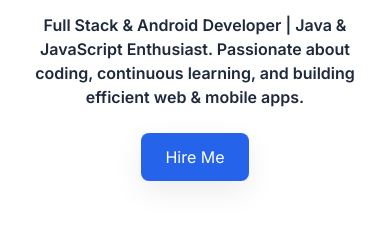
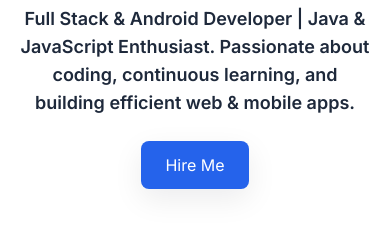
Before and after one commit to SiratimMChy/MyPortfolioWeb, a website with bundled scripts: page index.html in a window 390 px wide. Shown: the part 593-844 px from the top of the page. Built offline with nearby package versions, Linux system fonts and the light colour scheme; no server answers; files whose address does not match are found by name.

Commit message:
text size

```diff
--- a/index.html
+++ b/index.html
@@ -67,7 +67,7 @@
       Hello, I'm <span class="stagger gtext">Siratim Mustakim Chowdhury</span>
     </h2>
 
-    <p class="text-base font-semibold sm:text-lg md:text-xl max-w-4xl">
+    <p class="text-lg font-semibold  md:text-xl max-w-4xl">
       Full Stack & Android Developer | Java & JavaScript Enthusiast.
       Passionate about coding, continuous learning, and building efficient web &
       mobile apps.
```
